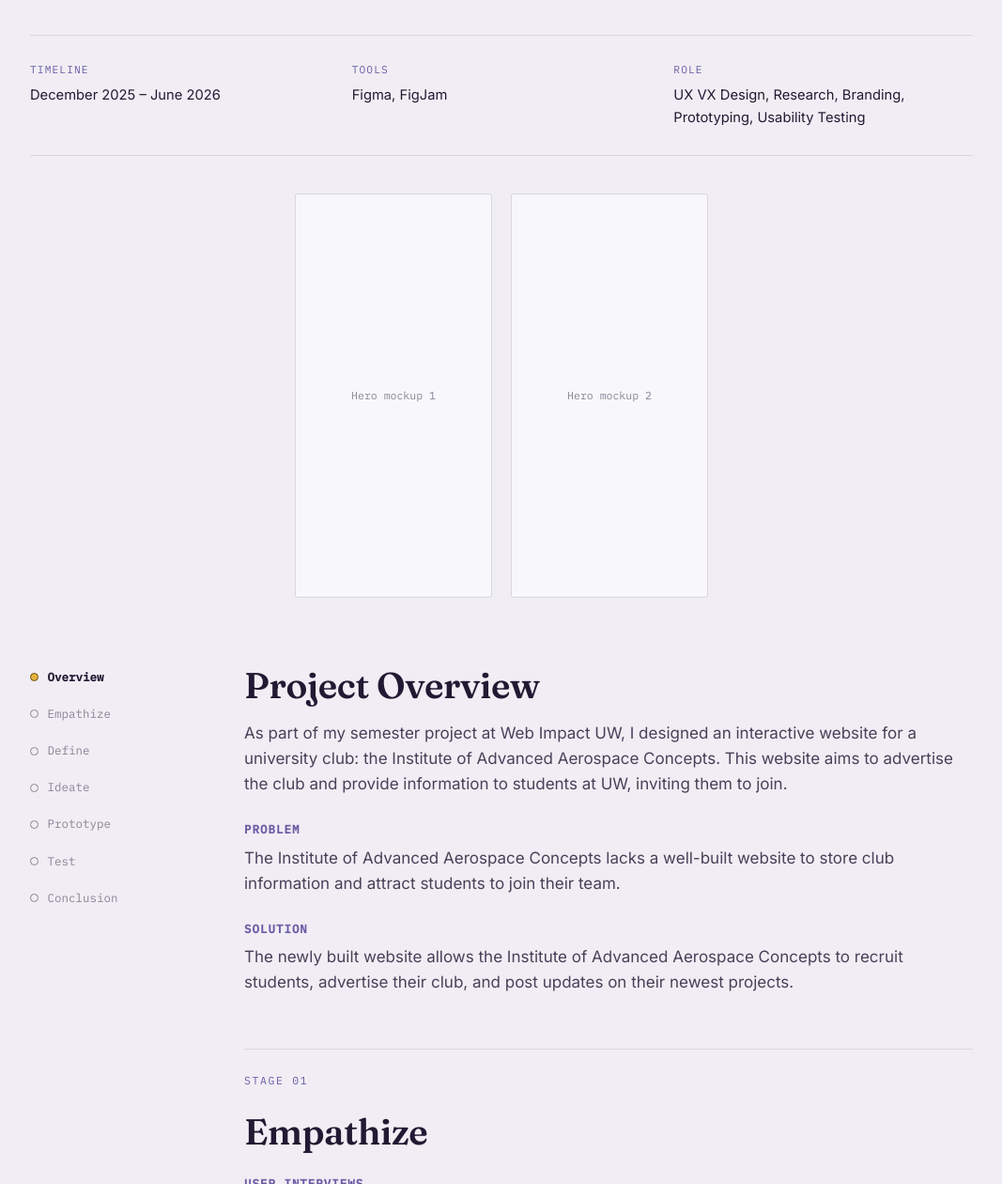
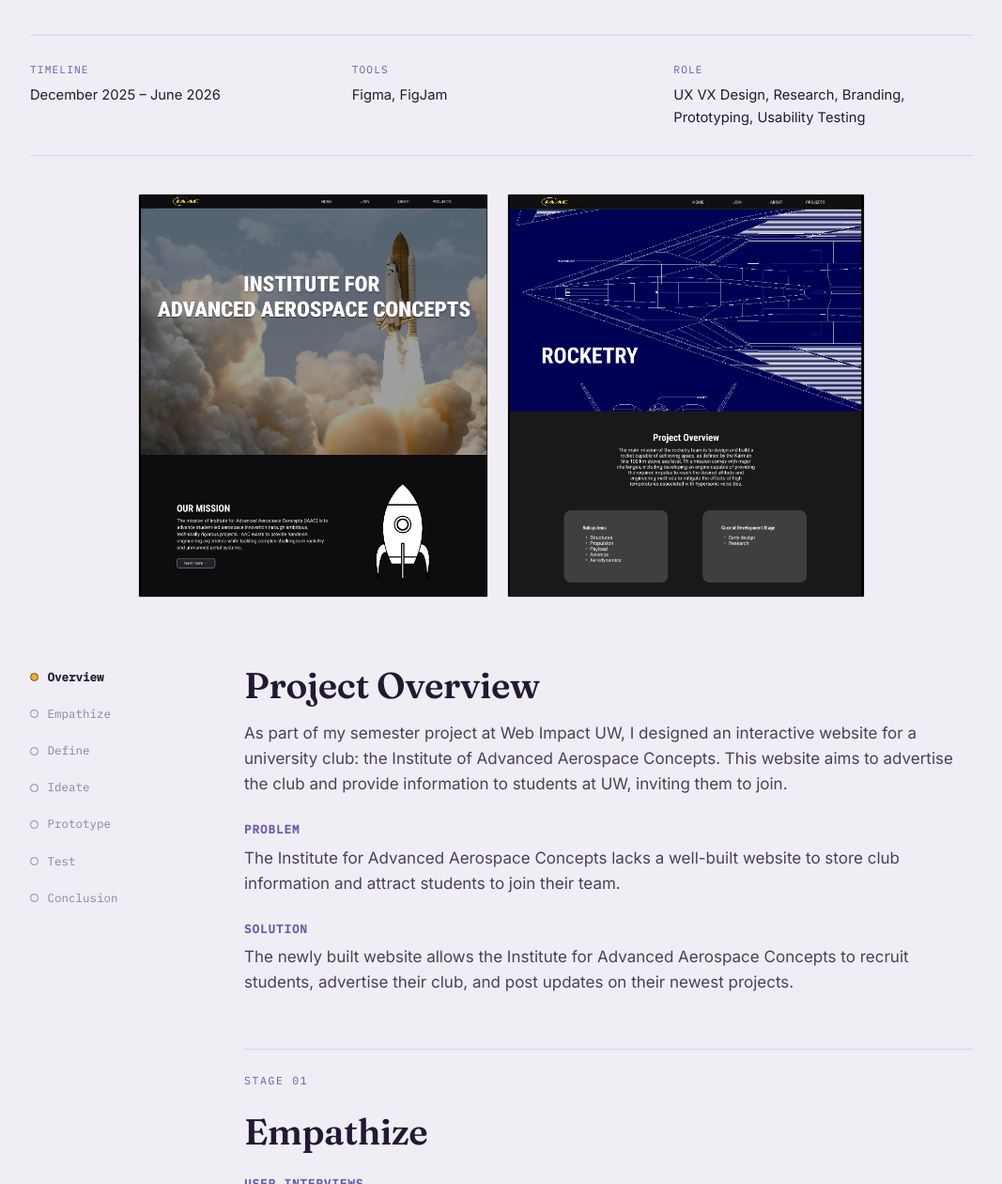
Before and after one commit to stella0606/stellawang.portfolio, a plain HTML site: page case-studies/project-two.html in a window 1280 px wide. Shown: the part 283-1543 px from the top of the page at 94% size, without its empty margins (106-1173 px from the left). Drawn offline with Linux system fonts and the light colour scheme.

Commit message:
updated project 2 hero and home page logos

```diff
--- a/case-studies/project-two.html
+++ b/case-studies/project-two.html
@@ -51,8 +51,8 @@
     </dl>
 
     <div class="case-hero-media" aria-hidden="true">
-      <div class="placeholder-shot">Hero mockup 1</div>
-      <div class="placeholder-shot">Hero mockup 2</div>
+      <img class="placeholder-shot native-shot" src="../images/project-two-hero-1.png" alt="IAAC website home page hero with rocket launch background">
+      <img class="placeholder-shot native-shot" src="../images/project-two-hero-2.png" alt="IAAC website rocketry project page with blueprint background">
     </div>
   </section>
 
@@ -81,14 +81,14 @@
 
         <h3>Problem</h3>
         <p>
-          The Institute of Advanced Aerospace Concepts lacks a well-built
+          The Institute for Advanced Aerospace Concepts lacks a well-built
           website to store club information and attract students to join
           their team.
         </p>
 
         <h3>Solution</h3>
         <p>
-          The newly built website allows the Institute of Advanced Aerospace
+          The newly built website allows the Institute for Advanced Aerospace
           Concepts to recruit students, advertise their club, and post updates
           on their newest projects.
         </p>
--- a/styles.css
+++ b/styles.css
@@ -338,6 +338,7 @@ p { margin: 0 0 1em; color: var(--ink-soft); }
   object-position: center;
 }
 .project-cover.zoom img { transform: scale(1.15); }
+.project-cover.contain img { object-fit: contain; padding: 0.5rem; transform: scale(1.35); }
 
 .project-index {
   font-family: var(--font-mono);
@@ -461,6 +462,7 @@ p { margin: 0 0 1em; color: var(--ink-soft); }
 }
 .case-hero-media .placeholder-shot { width: 210px; height: 430px; }
 .case-hero-media img.placeholder-shot { object-fit: contain; padding: 0; background: transparent; border: none; }
+.case-hero-media img.native-shot { width: auto; height: auto; max-width: 100%; max-height: 430px; background: var(--paper-raised); border: 1px solid var(--line); }
 
 /* ============================================================
    CASE STUDY — BODY LAYOUT WITH PROCESS RAIL
```
Also changed, not shown: index.html (+4 -2 lines), images/project-three-logo-mark.png (added), images/project-two-hero-1.png (added), images/project-two-hero-2.png (added).
